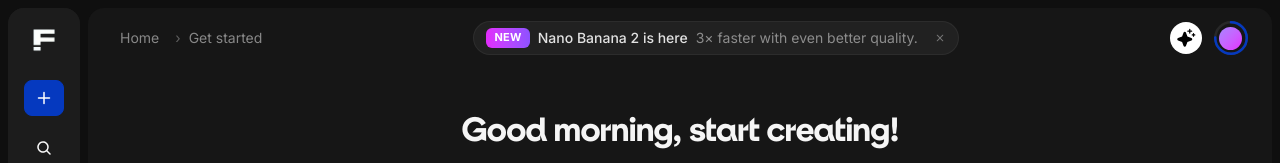
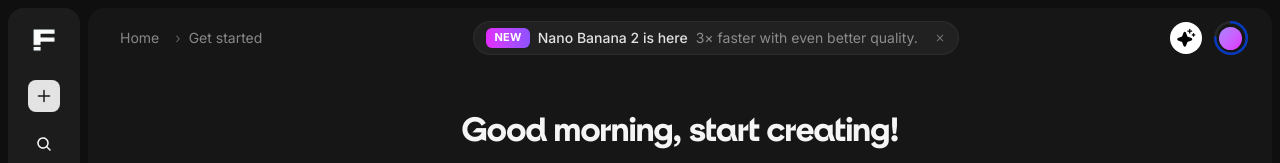
Before and after one commit to CarmenConsuegra/Home-Spaces-v4, a Next.js app: page /home/get-started in a window 1280 px wide. Shown: the top 163 px of the page. Built offline with nearby package versions, Linux system fonts and the light colour scheme.

Commit message:
Match Figma: sidebar plus button with light #e3e3e3 style
Co-Authored-By: Claude Opus 4.6 (1M context) <noreply@anthropic.com>

```diff
--- a/src/components/Sidebar.tsx
+++ b/src/components/Sidebar.tsx
@@ -541,8 +541,8 @@ export function Sidebar() {
           <button
             type="button"
             onClick={() => createModal?.open()}
-            className="mt-2 mb-4 flex h-9 w-10 shrink-0 items-center justify-center rounded-lg border transition-opacity hover:opacity-90"
-            style={{ background: ctaColor, borderColor: ctaColor, color: ctaTextColor }}
+            className="mt-2 mb-4 flex size-8 shrink-0 items-center justify-center rounded-lg transition-opacity hover:opacity-80"
+            style={{ background: "#e3e3e3", color: "#1a1a1a" }}
             aria-label="New"
           >
             <Plus {...iconProps} />
```
